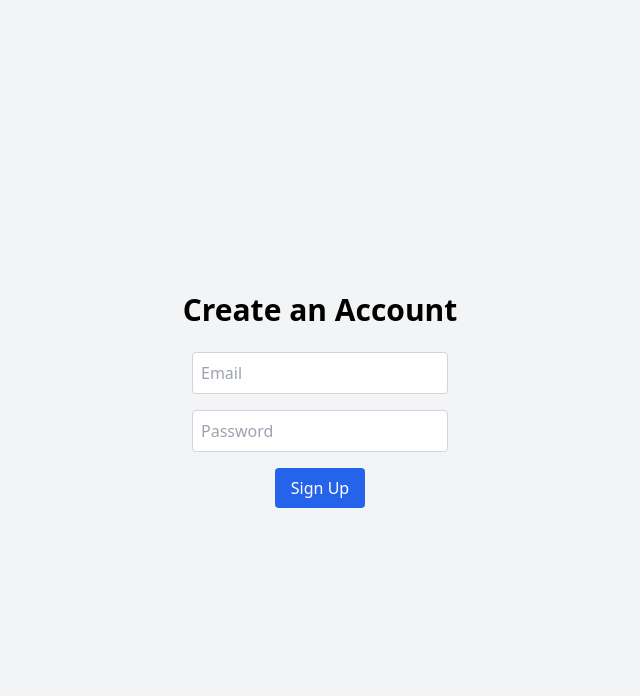
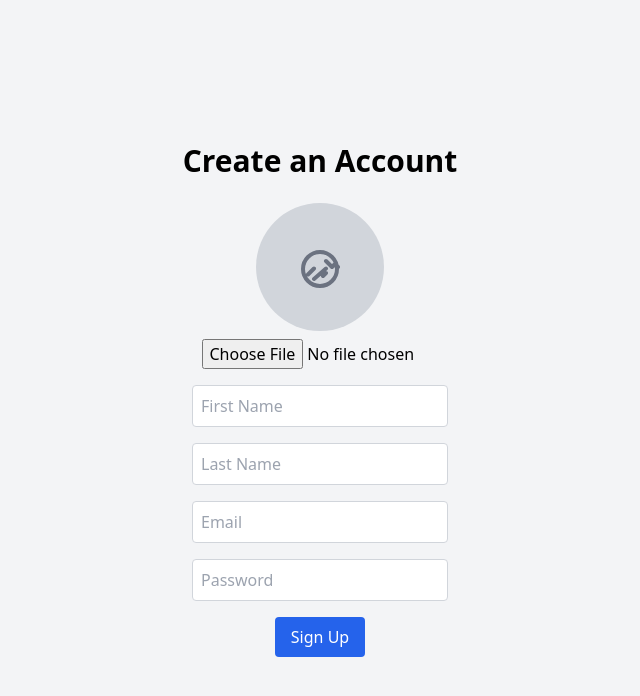
Before and after one commit to nikhilkuniyil/ClimbingSite, a Next.js app in the folder climbing-tracker/: page /signup in a window 1280 px wide. Shown: the top 696 px of the page, without its empty margins (320-960 px from the left). Built offline with nearby package versions, Linux system fonts and the light colour scheme; no server answers.

Commit message:
Added profile attributes for users when creating an account

```diff
--- a/climbing-tracker/app/signup/page.tsx
+++ b/climbing-tracker/app/signup/page.tsx
@@ -1,15 +1,17 @@
-// pages/signup/page.tsx
-
 "use client";
 
 import { useState } from 'react';
 import { useRouter } from 'next/navigation';
-import { getAuth, createUserWithEmailAndPassword } from 'firebase/auth';
+import { getAuth, createUserWithEmailAndPassword, updateProfile } from 'firebase/auth';
 import { auth } from "../lib/firebase";
 
 export default function SignUp() {
   const [email, setEmail] = useState('');
   const [password, setPassword] = useState('');
+  const [firstName, setFirstName] = useState('');
+  const [lastName, setLastName] = useState('');
+  const [profilePicture, setProfilePicture] = useState<File | null>(null);
+  const [profilePicturePreview, setProfilePicturePreview] = useState<string | null>(null);
   const [error, setError] = useState<string | null>(null);
   const [success, setSuccess] = useState<string | null>(null);
   const router = useRouter();
@@ -21,13 +23,28 @@ export default function SignUp() {
     try {
       const userCredential = await createUserWithEmailAndPassword(auth, email, password);
       const user = userCredential.user;
+
+      // Update the user's profile with first name, last name, and profile picture
+      await updateProfile(user, {
+        displayName: `${firstName} ${lastName}`,
+        photoURL: profilePicturePreview // This would ideally be a URL after uploading the image to storage
+      });
+
       console.log('Account created successfully:', user);
       setSuccess('Account created successfully!');
-      // You can redirect the user or update the UI as needed here
+      // Redirect the user to the /climbs page
       router.push('/climbs');
     } catch (error: any) {
       console.error('Error creating account:', error);
       setError(error.message);
+    }
+  };
+
+  const handleProfilePictureChange = (e: React.ChangeEvent<HTMLInputElement>) => {
+    if (e.target.files && e.target.files[0]) {
+      const file = e.target.files[0];
+      setProfilePicture(file);
+      setProfilePicturePreview(URL.createObjectURL(file)); // Create a local URL for preview
     }
   };
 
@@ -36,6 +53,58 @@ export default function SignUp() {
       <h1 className="text-3xl font-bold mb-6 text-black">Create an Account</h1>
       {error && <p className="text-red-600 mb-4">{error}</p>}
       {success && <p className="text-green-600 mb-4">{success}</p>}
+
+      {/* Profile Picture Preview */}
+      <div className="mb-4 relative flex flex-col items-center">
+        {profilePicturePreview ? (
+          <img
+            src={profilePicturePreview}
+            alt="Profile Preview"
+            className="rounded-full w-32 h-32 object-cover"
+          />
+        ) : (
+          <div className="rounded-full w-32 h-32 bg-gray-300 flex items-center justify-center">
+            <svg
+              xmlns="http://www.w3.org/2000/svg"
+              className="h-12 w-12 text-gray-500"
+              fill="none"
+              viewBox="0 0 24 24"
+              stroke="currentColor"
+              strokeWidth={2}
+            >
+              <path
+                strokeLinecap="round"
+                strokeLinejoin="round"
+                d="M12 4.5c4.694 0 8.5 3.806 8.5 8.5s-3.806 8.5-8.5 8.5-8.5-3.806-8.5-8.5 3.806-8.5 8.5-8.5zM15 12.75L9 18m0-5.25l-3 3M21 12l-1.5-1.5m-6 6l1.5-1.5M15 9l3 3m0 0l1.5-1.5"
+              />
+            </svg>
+          </div>
+        )}
+
+        {/* Input field for file upload, aligned below the profile picture */}
+        <input
+          type="file"
+          onChange={handleProfilePictureChange}
+          className="mt-2 cursor-pointer"
+          accept="image/*"
+          style={{ marginLeft: '75px' }} // Adjusts the position of the file input button
+        />
+      </div>
+
+      <input
+        type="text"
+        value={firstName}
+        onChange={(e) => setFirstName(e.target.value)}
+        placeholder="First Name"
+        className="mb-4 p-2 border border-gray-300 rounded w-64 text-black"
+      />
+      <input
+        type="text"
+        value={lastName}
+        onChange={(e) => setLastName(e.target.value)}
+        placeholder="Last Name"
+        className="mb-4 p-2 border border-gray-300 rounded w-64 text-black"
+      />
       <input
         type="email"
         value={email}
```
